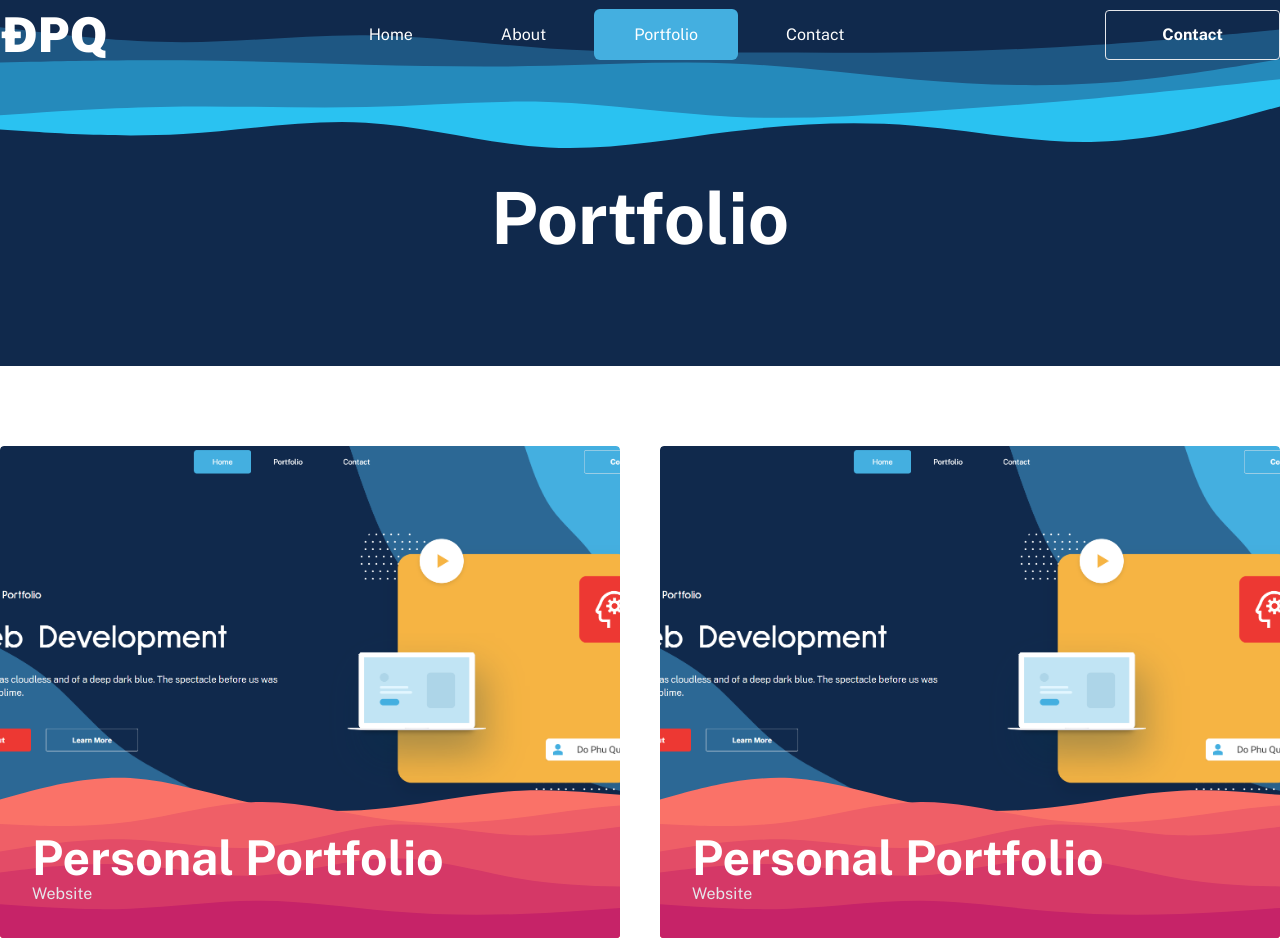
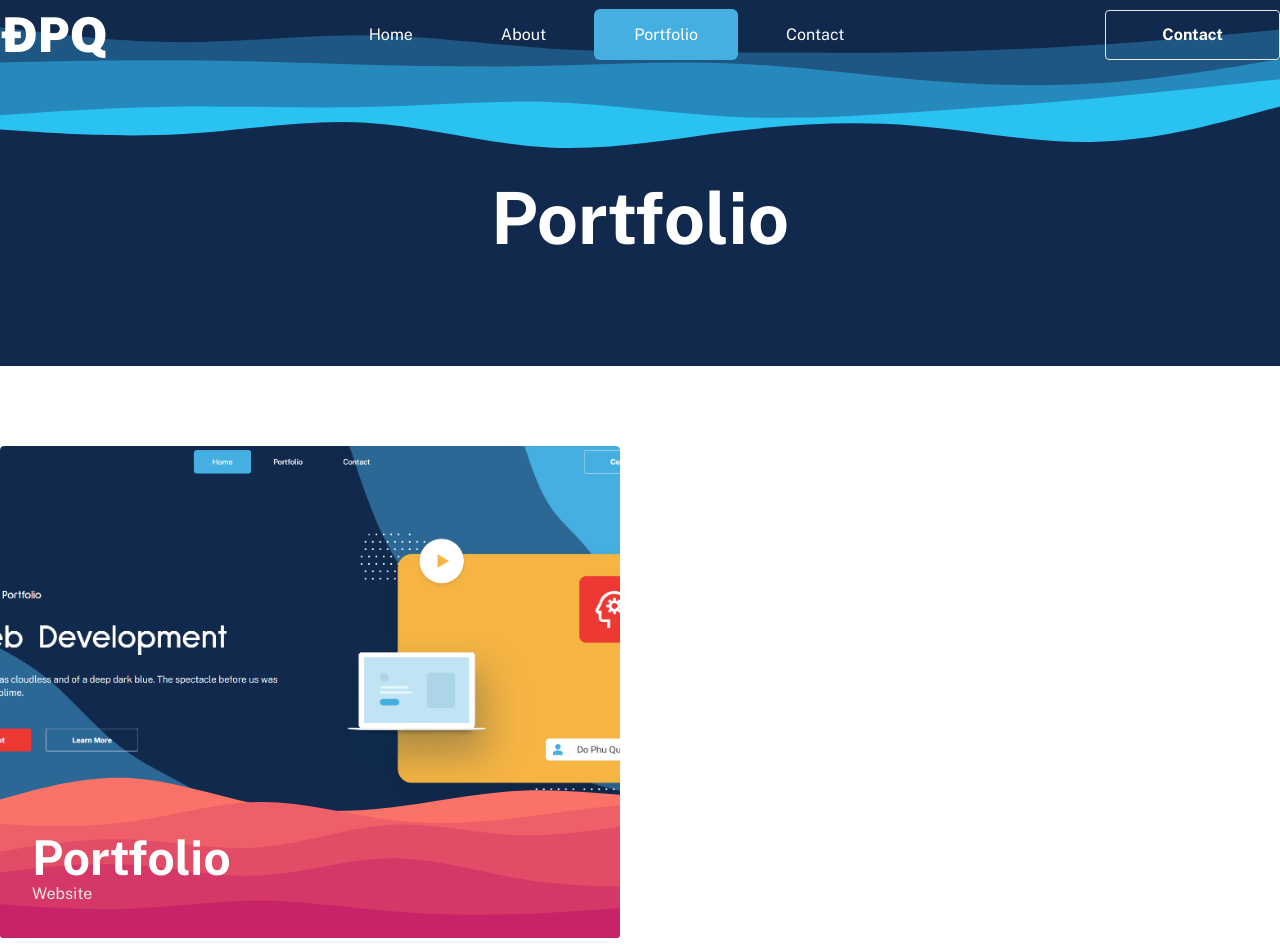
Before and after one commit to phuquang147/portfolio, a React (Create React App) app: page /portfolio in a window 1280 px wide. Shown: the top 952 px of the page. Built offline with nearby package versions, Linux system fonts and the light colour scheme; a web font is replaced by a local one.

Commit message:
Update projects

```diff
--- a/src/components/Project.tsx
+++ b/src/components/Project.tsx
@@ -1,22 +1,24 @@
 import React from 'react';
 import projectImage from '~/assets/images/project/project1.png';
 import Button from '~/ui-components/Button';
+import { ProjectProps } from '~/datas/projects';
 
 type Props = {
+  project: ProjectProps;
   className?: string;
 };
 
-export default function Project({ className }: Props) {
+export default function Project({ project, className }: Props) {
   return (
     <div className={`group relative rounded overflow-hidden ${className}`}>
       <img className="w-full h-[300px] lg:h-[380px] object-cover rounded mb-20 lg:mb-28" src={projectImage} alt="" />
       <div className="absolute bg-project-bg2 bg-cover top-0 left-0 w-full h-full flex flex-col justify-end p-8">
-        <p className="text-4xl lg:text-5xl font-bold text-white">Personal Portfolio</p>
-        <p className="text-base font-normal font-public-sans text-gray-200">Website</p>
+        <p className="text-4xl lg:text-5xl font-bold text-white">{project.name}</p>
+        <p className="text-base font-normal font-public-sans text-gray-200">{project.category}</p>
       </div>
       <div className="absolute bottom-0 left-0 w-full h-0 flex flex-col justify-center items-center bg-project-bg opacity-0 group-hover:h-full group-hover:opacity-95 duration-500">
-        <p className="text-3xl lg:text-4xl font-bold text-white text-center">Personal Portfolio</p>
-        <Button type="transparent" children="View Details" to="/portfolio/abv" className="mt-4" />
+        <p className="text-3xl lg:text-4xl font-bold text-white text-center">{project.name}</p>
+        <Button type="transparent" children="View Details" to={`/portfolio/${project.id}`} className="mt-4" />
       </div>
     </div>
   );
--- /dev/null
+++ b/src/datas/projects.ts
@@ -0,0 +1,33 @@
+import project1_1 from '~/assets/images/projects/project1/project1_1.png';
+import project1_2 from '~/assets/images/projects/project1/project1_2.png';
+
+export interface ProjectProps {
+  id: string;
+  name: string;
+  details: string;
+  date: Date;
+  client: string;
+  category: string;
+  technologies: string[];
+  github: string;
+  demo: string;
+  images: string[];
+}
+
+const projects: ProjectProps[] = [
+  {
+    id: 'ec47e0de-2372-4ff8-aad9-d87aca69e2da',
+    name: 'Portfolio',
+    details:
+      'Lorem ipsum dolor sit amet, consectetur adipiscing elit. Suspendisse tristique nisl id rutrum facilisis. Vestibulum ante ipsum primis in faucibus orci luctus et ultrices posuere cubilia curae; Etiam id pharetra justo. Donec vel elementum mauris, posuere fermentum neque. Praesent lobortis est sed odio vulputate, vitae blandit metus imperdiet. Pellentesque et tincidunt ipsum. In sit amet mollis leo. Ut arcu arcu, sagittis eu dui ut, suscipit convallis massa.',
+    date: new Date(),
+    client: 'Me',
+    category: 'Website',
+    technologies: ['HTML', 'CSS', 'JS', 'ReactJs', 'Tailwind', 'Typescript'],
+    github: 'https://github.com/phuquang147/portfolio',
+    demo: 'https://portfolio-phuquang147.vercel.app/',
+    images: [project1_1, project1_2],
+  },
+];
+
+export default projects;
--- a/src/pages/Portfolio.tsx
+++ b/src/pages/Portfolio.tsx
@@ -1,13 +1,15 @@
 import Project from '~/components/Project';
 import Heading from '~/ui-components/Heading';
+import projects from '~/datas/projects';
 
 export default function Portfolio() {
   return (
     <div className="">
       <Heading content="Portfolio" />
       <div className="grid grid-cols-2 container mx-auto gap-10 py-20 px-6 md:px-10 lg:px-0">
-        <Project className="col-span-2 lg:col-span-1" />
-        <Project className="col-span-2 lg:col-span-1" />
+        {projects.map((project) => (
+          <Project key={project.id} project={project} className="col-span-2 lg:col-span-1" />
+        ))}
       </div>
     </div>
   );
--- a/src/pages/ProjectDetail.tsx
+++ b/src/pages/ProjectDetail.tsx
@@ -1,17 +1,16 @@
-import { useState, useCallback } from 'react';
+import { useState, useCallback, useEffect } from 'react';
 import Heading from '~/ui-components/Heading';
 import ImageViewer from 'react-simple-image-viewer';
+import projects from '~/datas/projects';
+import { useParams } from 'react-router-dom';
+import { ProjectProps } from '~/datas/projects';
 
 export default function ProjectDetail() {
+  const params = useParams();
+  const [project, setProject] = useState<ProjectProps | undefined>();
+
   const [currentImage, setCurrentImage] = useState(0);
   const [isViewerOpen, setIsViewerOpen] = useState(false);
-  const images = [
-    'http://placeimg.com/1820/1080/nature',
-    'http://placeimg.com/1820/1080/nature',
-    'http://placeimg.com/1820/1080/nature',
-  ];
-
-  const technologies = ['ReactJs', 'Tailwind', 'Typescript', 'Tailwind', 'Tailwind', 'Typescript'];
 
   const openImageViewer = useCallback((index) => {
     setCurrentImage(index);
@@ -23,18 +22,28 @@ export default function ProjectDetail() {
     setIsViewerOpen(false);
   };
 
+  useEffect(() => {
+    setProject(projects.find((project) => project.id === params.projectId));
+  });
+
   return (
     <div>
-      <Heading content="Personal Portfolio" />
+      <Heading content={project?.name || ''} />
       <div className="container grid grid-cols-3 gap-4 lg:gap-20 mx-auto py-10 lg:py-20">
         <div className="col-span-3 lg:col-span-2 px-6 md:px-10 lg:px-0">
-          {images.map((src, index) => (
-            <img src={src} onClick={() => openImageViewer(index)} key={index} alt="" className="mb-10 w-full" />
+          {project?.images.map((src, index) => (
+            <img
+              src={src}
+              onClick={() => openImageViewer(index)}
+              key={index}
+              alt=""
+              className="mb-10 w-full rounded outline outline-primary outline-1"
+            />
           ))}
 
           {isViewerOpen && (
             <ImageViewer
-              src={images}
+              src={project?.images || []}
               currentIndex={currentImage}
               disableScroll={false}
               closeOnClickOutside={true}
@@ -44,24 +53,34 @@ export default function ProjectDetail() {
         </div>
         <div className="col-span-3 lg:col-span-1 px-6 md:px-10 lg:px-0">
           <p className="text-2xl font-bold">Project Details</p>
-          <p className="text-base leading-8 font-public-sans font-normal text-gray-500 mt-8">
-            By the same illusion which lifts the horizon of the sea to the level of the spectator on a hillside, the
-            sable cloud beneath was dished out, and the car seemed to float.
+          <p className="text-base leading-8 font-public-sans font-normal text-gray-500 mt-8">{project?.details}</p>
+          <p className="text-lg font-bold text-light-orange mt-8">DATE</p>
+          <p className="text-xl font-public-sans font-normal text-gray-800 mt-1">
+            {project && project.date.toDateString()}
           </p>
-          <p className="text-lg font-bold text-light-orange mt-8">DATE</p>
-          <p className="text-xl font-public-sans font-normal text-gray-800 mt-1">16, Jan 2020</p>
           <p className="text-lg font-bold text-light-orange mt-6">CLIENT</p>
-          <p className="text-xl font-public-sans font-normal text-gray-800 mt-1">16, Jan 2020</p>
+          <p className="text-xl font-public-sans font-normal text-gray-800 mt-1">{project?.client}</p>
           <p className="text-lg font-bold text-light-orange mt-6">CATEGORIES</p>
-          <p className="text-xl font-public-sans font-normal text-gray-800 mt-1">Website</p>
+          <p className="text-xl font-public-sans font-normal text-gray-800 mt-1">{project?.category}</p>
           <p className="text-lg font-bold text-light-orange mt-6">TECHNOLOGIES</p>
           <ul className="flex flex-wrap gap-2 mt-2">
-            {technologies.map((item, index) => (
-              <li className="px-4 py-2 border border-light-orange rounded text-base text-gray-500 font-public-sans font-semibold">
+            {project?.technologies.map((item, index) => (
+              <li
+                key={index}
+                className="px-4 py-2 border border-light-orange rounded text-base text-gray-500 font-public-sans font-semibold"
+              >
                 {item}
               </li>
             ))}
           </ul>
+          <p className="text-lg font-bold text-light-orange mt-6">GITHUB</p>
+          <a className="text-xl font-public-sans font-normal text-primary mt-1" href={project?.github}>
+            {project?.github}
+          </a>
+          <p className="text-lg font-bold text-light-orange mt-6">DEMO</p>
+          <a className="text-xl font-public-sans font-normal text-primary mt-1" href={project?.demo}>
+            {project?.demo}
+          </a>
         </div>
       </div>
     </div>
```
Also changed, not shown: src/assets/images/projects/project1/project1_1.png (added), src/assets/images/projects/project1/project1_2.png (added).
